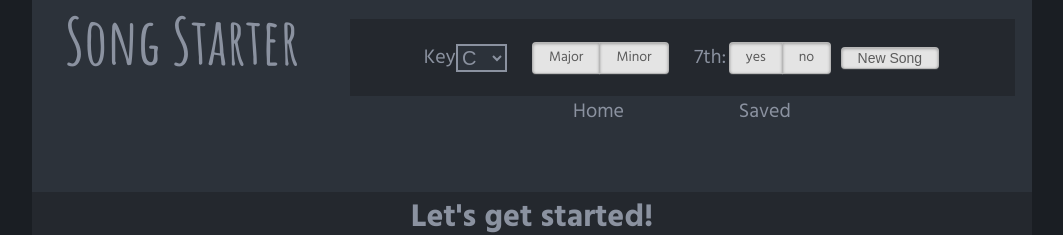
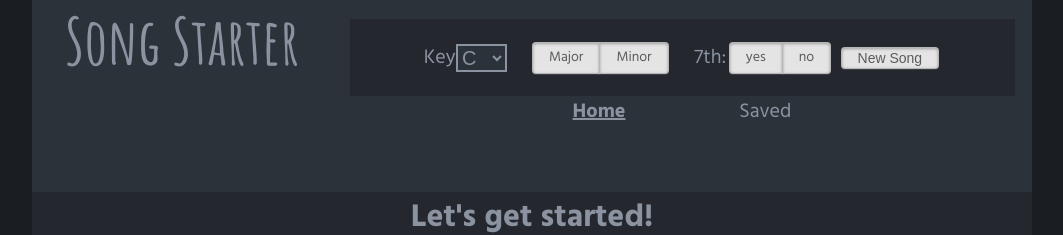
Before and after one commit to Song-Starter/song-starter, a React (Create React App) app: page /home in a window 1280 px wide. Shown: the top 235 px of the page, without its empty margins (108-1171 px from the left). Built offline with nearby package versions, Linux system fonts and the light colour scheme; no server answers.

Commit message:
Add NavLink.

```diff
--- a/src/components/Header.js
+++ b/src/components/Header.js
@@ -1,7 +1,7 @@
 import React from 'react';
 import './Header.css';
 import NavBar from './NavBar'
-import {Link} from 'react-router-dom'
+import {NavLink, Link} from 'react-router-dom'
 
 const Header = ({createNewSong}) => {
   return (
@@ -12,8 +12,14 @@ const Header = ({createNewSong}) => {
       <div className="navigation">
         <NavBar createNewSong={createNewSong} />
         <div className="site-nav">
-            <Link to="/">Home</Link>
-            <Link to="/saved">Saved</Link>
+            <NavLink exact to="/home" activeStyle={{
+                fontWeight: "bold",
+                textDecoration: "underline"
+              }}>Home</NavLink>
+            <NavLink to="/saved" activeStyle={{
+                fontWeight: "bold",
+                textDecoration: "underline"
+              }}>Saved</NavLink>
         </div>
       </div>
     </div>
```
